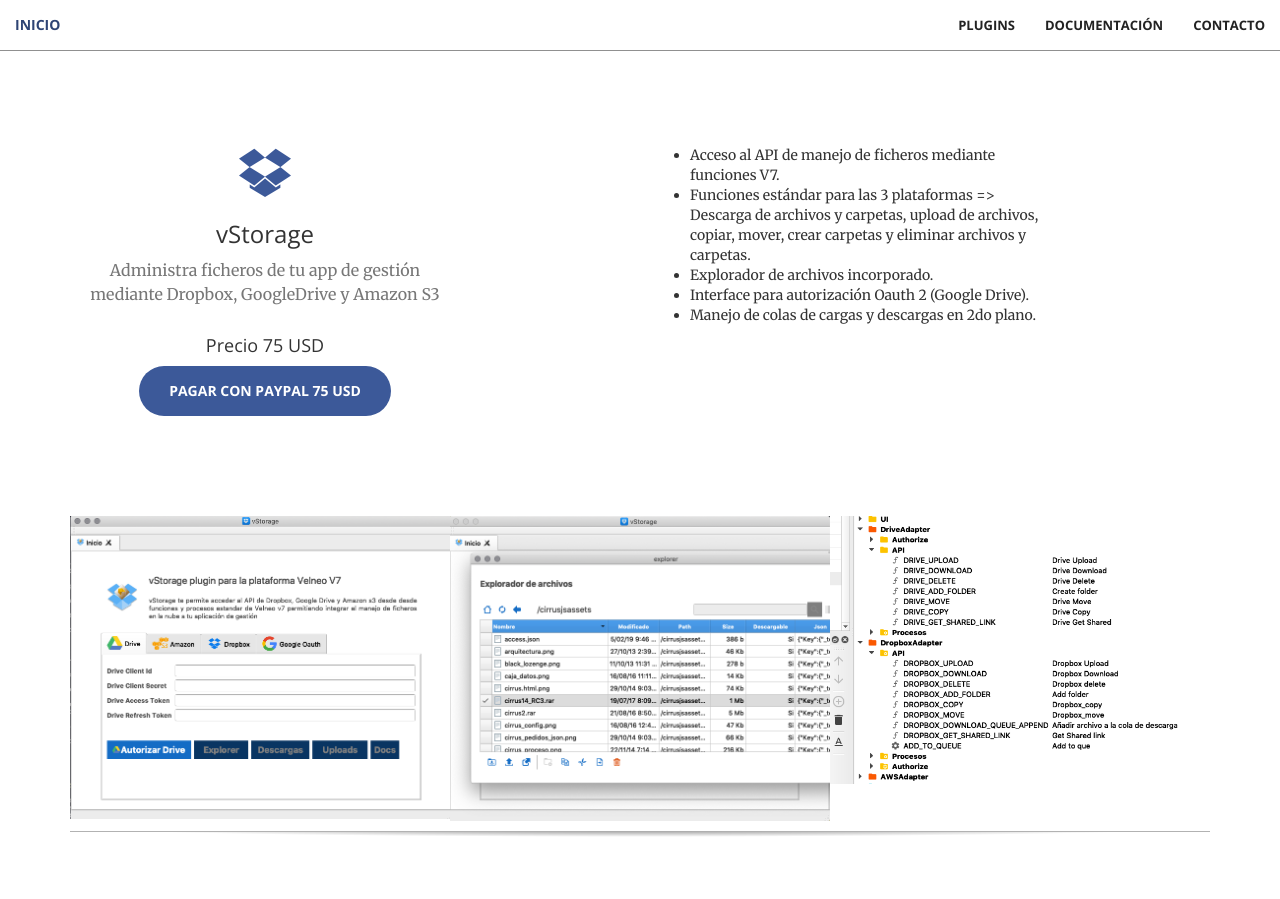
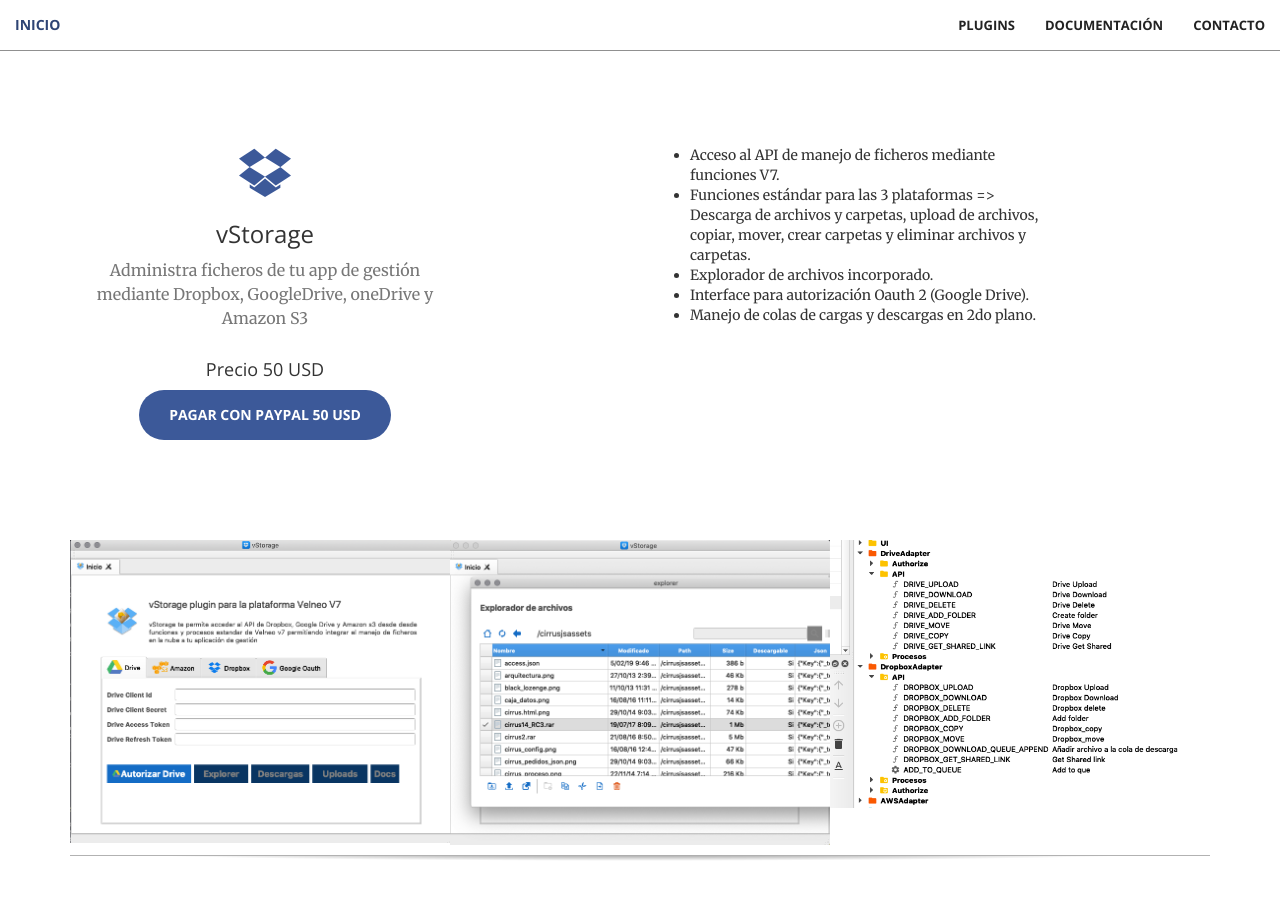
Before and after one commit to Heavyblade/cirrus, a Jekyll site: the page built from plugins.html, in a window 1280 px wide and 900 px high, scrolled down 2888 px. Built offline with Jekyll 4.4.1, drawn with Linux system fonts in a browser that asks for light colours.

Commit message:
Updating vStorage

```diff
--- a/_includes/plugins.html
+++ b/_includes/plugins.html
@@ -106,10 +106,10 @@
                 <div class="service-box">
                     <i class="fa fa-4x fa-dropbox wow bounceIn text-primary"></i>
                     <h3>vStorage</h3>
-                    <p class="text-muted">Administra ficheros de tu app de gestión mediante Dropbox, GoogleDrive y Amazon S3</p>
+                    <p class="text-muted">Administra ficheros de tu app de gestión mediante Dropbox, GoogleDrive, oneDrive y Amazon S3</p>
                     </br>
-                    <h4>Precio 75 USD</h4>
-                    <a href="https://paypal.me/cristiancvg/75" target="_blank" class="btn btn-primary btn-xl">Pagar con paypal 75 USD</a>
+                    <h4>Precio 50 USD</h4>
+                    <a href="https://paypal.me/cristiancvg/75" target="_blank" class="btn btn-primary btn-xl">Pagar con paypal 50 USD</a>
                 </div>
             </div>
             <div class="col-lg-8 col-md-16 text-center">
```
